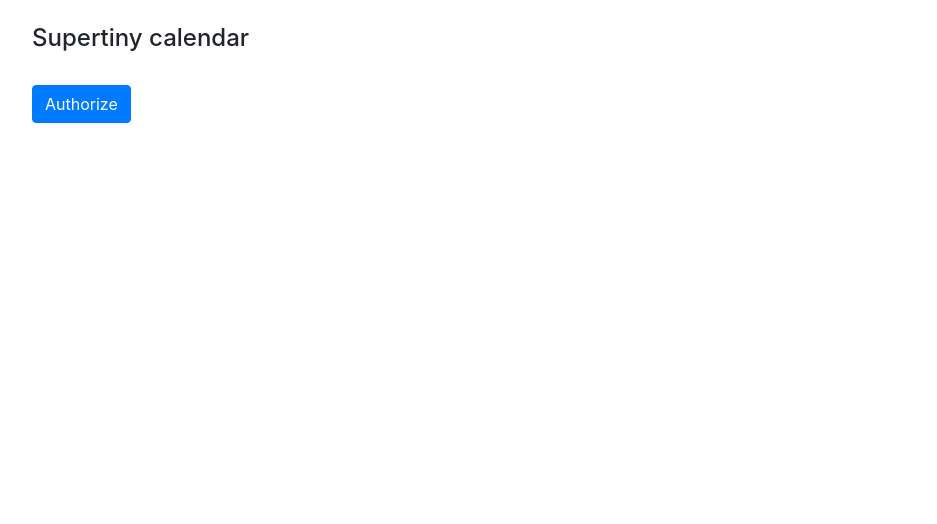
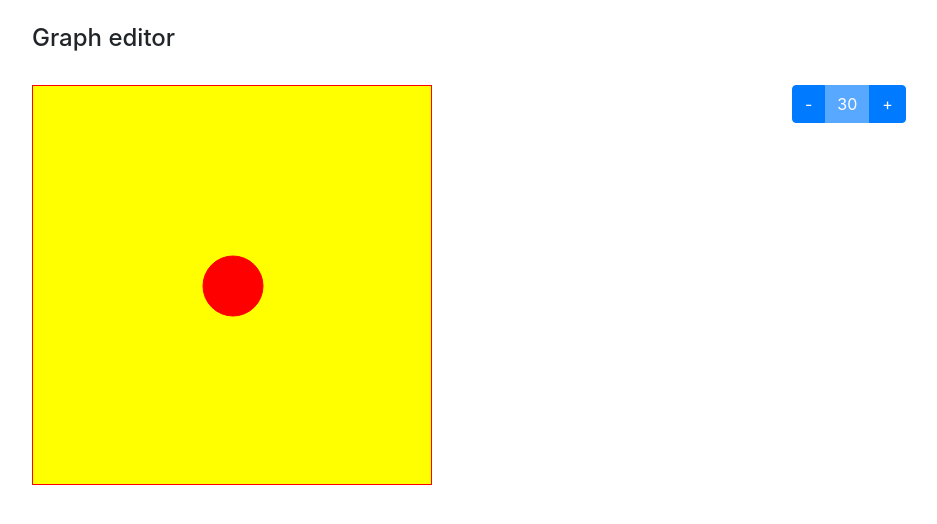
Before and after one commit to gowda/graph-editor, a React app: page / in a window 1280 px wide. Shown: the top 524 px of the page, without its empty margins (53-990 px from the left). Built offline with nearby package versions, Linux system fonts and the light colour scheme.

Commit message:
Implement circle with radius editor

```diff
--- a/package.json
+++ b/package.json
@@ -20,6 +20,7 @@
     "@testing-library/jest-dom": "^5.14.1",
     "@testing-library/react": "^11.2.7",
     "@types/copy-webpack-plugin": "^8.0.0",
+    "@types/d3": "^7.0.0",
     "@types/html-webpack-plugin": "^3.2.5",
     "@types/html-webpack-tags-plugin": "^2.0.16",
     "@types/jest": "^25.2.3",
@@ -57,6 +58,7 @@
     "@types/webpack": "^5.28.0"
   },
   "dependencies": {
+    "d3": "^7.1.1",
     "react": "^16.14.0",
     "react-dom": "^16.14.0"
   }
--- a/src/app.tsx
+++ b/src/app.tsx
@@ -1,25 +1,16 @@
-import React, { useState } from 'react';
+import React from 'react';
 
-import AuthorizeButton from './components/authorize-button';
-import SignoutButton from './components/signout-button';
+import Editor from './components/editor';
 
-export default () => {
-  const [authorized, setAuthorized] = useState<boolean>(false);
-
-  return (
+export default () => (
   <div className='container'>
     <div className='row mt-4'>
-        <h4 className='col-auto'>Supertiny calendar</h4>
+      <h4 className='col-auto'>Graph editor</h4>
     </div>
     <div className='row mt-4'>
-        <div className='col-auto'>
-          {authorized ? (
-            <SignoutButton onSuccess={() => setAuthorized(false)} />
-          ) : (
-            <AuthorizeButton onSuccess={() => setAuthorized(true)} />
-          )}
+      <div className='col-12'>
+        <Editor />
       </div>
     </div>
   </div>
 );
-};
--- /dev/null
+++ b/src/components/circle.tsx
@@ -0,0 +1,38 @@
+import React, { useEffect, useRef } from 'react';
+import * as d3 from 'd3';
+
+const clear = (node: any) => d3.select(node).selectAll('*').remove();
+
+const drawCircle = (node: any, radius: number, cx: number, cy: number) =>
+  d3
+    .select(node)
+    .append('circle')
+    .style('stroke', 'red')
+    .style('fill', 'red')
+    .attr('r', radius)
+    .attr('cx', cx)
+    .attr('cy', cy);
+
+interface Props {
+  radius: number;
+}
+
+export default ({ radius }: Props) => {
+  const svgRef = useRef(null);
+
+  useEffect(() => {
+    if (svgRef.current) {
+      clear(svgRef.current);
+      drawCircle(svgRef.current, radius, 200, 200);
+    }
+  }, [svgRef, radius]);
+
+  return (
+    <svg
+      ref={svgRef}
+      width='400px'
+      height='400px'
+      style={{ backgroundColor: 'yellow', border: '1px solid red' }}
+    />
+  );
+};
--- /dev/null
+++ b/src/components/editor.tsx
@@ -0,0 +1,37 @@
+import React, { useState } from 'react';
+
+import Circle from './circle';
+
+export default () => {
+  const [radius, setRadius] = useState<number>(30);
+
+  return (
+    <div className='row'>
+      <div className='col-8'>
+        <Circle radius={radius} />
+      </div>
+      <div className='col-4'>
+        <div className='row' />
+        <div className='btn-group' role='group' aria-label='Radius'>
+          <button
+            type='button'
+            className='btn btn-primary shadow-none'
+            onClick={() => setRadius(radius - 5)}
+          >
+            -
+          </button>
+          <button type='button' className='btn btn-primary' disabled>
+            {radius}
+          </button>
+          <button
+            type='button'
+            className='btn btn-primary shadow-none'
+            onClick={() => setRadius(radius + 5)}
+          >
+            +
+          </button>
+        </div>
+      </div>
+    </div>
+  );
+};
```
Also changed, not shown: 1 other file (tests, documents, lock files or other folders). Lines whose indentation alone changed are shown as unchanged.
